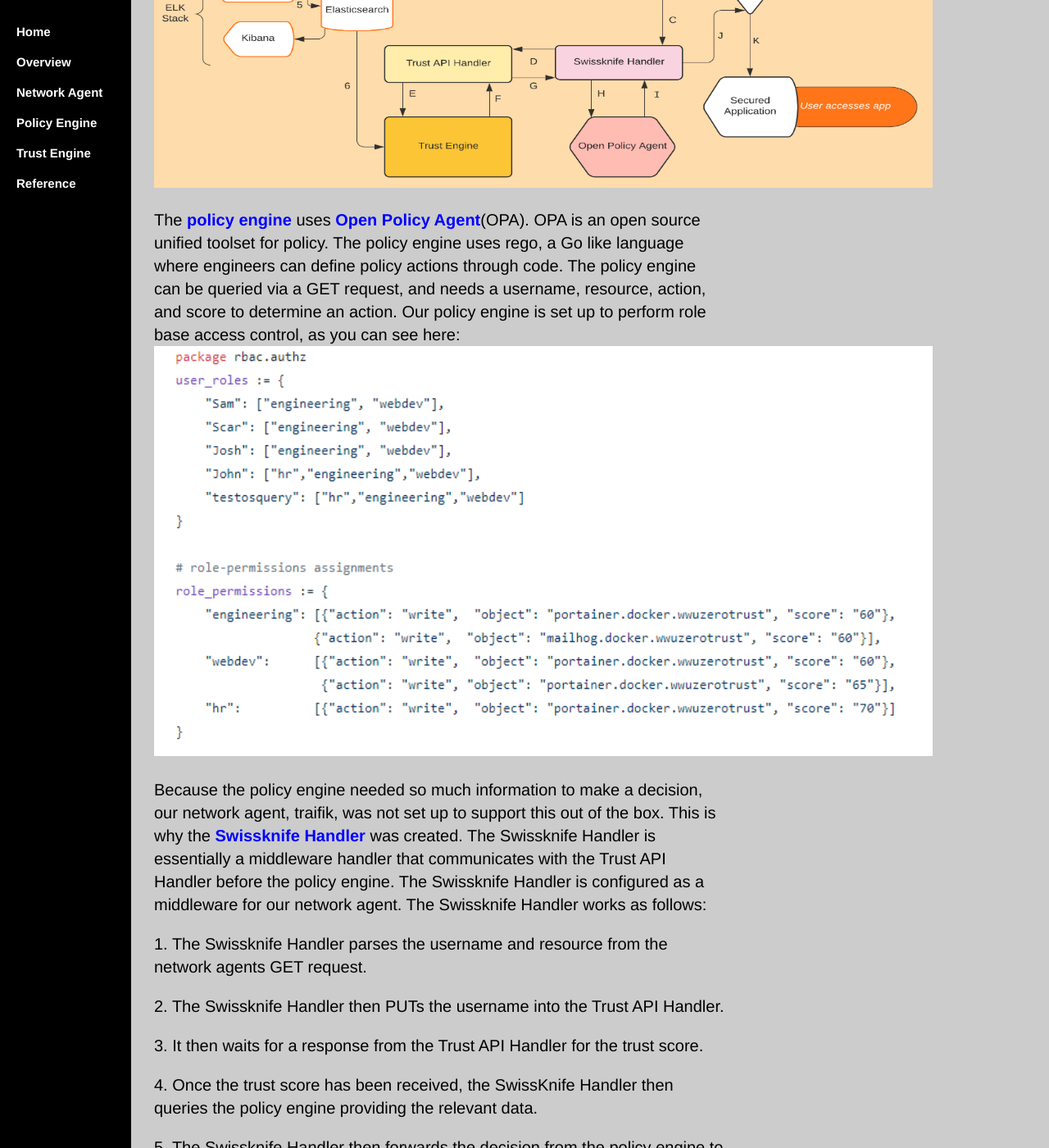
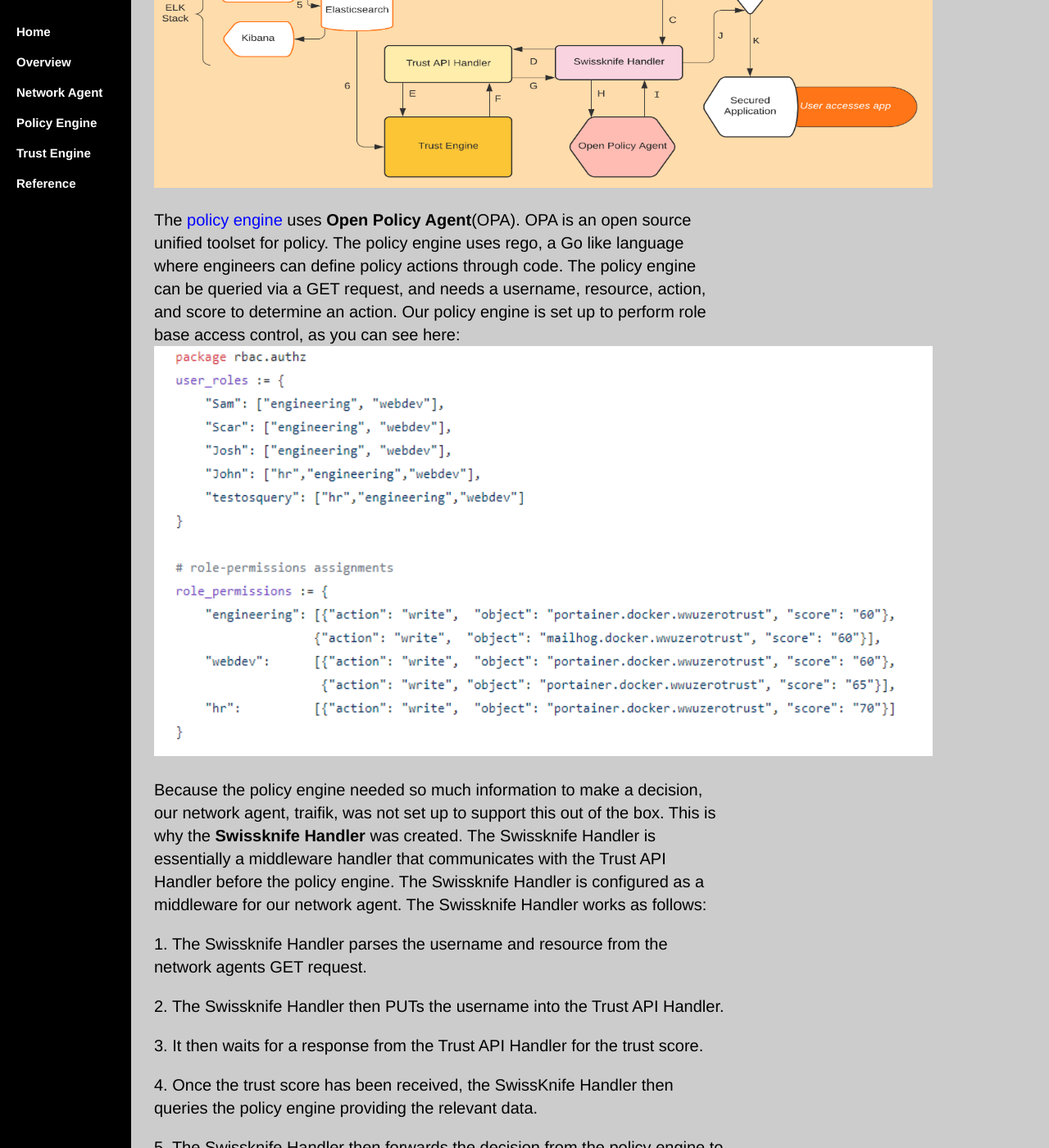
Before and after one commit to WWUZeroTrust/WWUZeroTrust.github.io, a Jekyll site: the page PolicyEngine/index.html, which Jekyll copies as it is, in a window 1280 px wide and 1400 px high, scrolled down 370 px. Shown: the whole window at 82% size. Built offline with Jekyll 4.4.1, drawn with Linux system fonts in a browser that asks for light colours.

Commit message:
Update index.html

```diff
--- a/PolicyEngine/index.html
+++ b/PolicyEngine/index.html
@@ -78,20 +78,19 @@
     display: inline;
     margin-right: 20px;
 }
-a {
-    text-decoration: none;
-    color: white;
-}
-a:hover {
-    text-decoration: underline;
-}
-b {
-    text-decoration: none;
-    color: blue;
-}
-b:hover {
-    text-decoration: underline;
-}
+
+A.class1 {color:white;}
+A.class1:link  {text-decoration: none; color: white;}
+A.class1:visited {text-decoration: none; color: white;}
+A.class1:hover {text-decoration: underline; color: white;}
+A.class1:active {text-decoration: none; color: white;}
+
+
+A.class2 {color:blue;}
+A.class2:link {text-decoration: none; color: blue;}
+A.class2:visited {text-decoration: none; color: blue;}
+A.class2:hover {text-decoration: underline; color: blue;}
+A.class2:active {text-decoration: none; color: blue;}
 p {
     font-size: 1em;
     line-height: 1.4em;
@@ -115,8 +114,9 @@
 <div class="main">
 	<h1>Policy Engine</h1>
 
+
 <img src="/image/Flowchart_OPA_Handlers.png" alt="hi" class="inline" height="500" width="950"/>
-<p>The <b href="https://github.com/WWUZeroTrust/OPA">policy engine</b> uses <b href="https://www.openpolicyagent.org/">Open Policy Agent</b>(OPA). OPA is an open source unified toolset for policy. The policy engine uses rego, a Go like language where engineers can define policy actions through code. The policy engine can be queried via a GET request, and needs a username, resource, action, and score to determine an action. Our policy engine is set up to perform role base access control, as you can see here:<br>
+<p>The <a href="https://github.com/WWUZeroTrust/OPA" class="class2">policy engine</a> uses <b href="https://www.openpolicyagent.org/">Open Policy Agent</b>(OPA). OPA is an open source unified toolset for policy. The policy engine uses rego, a Go like language where engineers can define policy actions through code. The policy engine can be queried via a GET request, and needs a username, resource, action, and score to determine an action. Our policy engine is set up to perform role base access control, as you can see here:<br>
 <img src="/image/User_Roles_Policy.PNG" alt="hi" class="inline" height="500" width="950"/>
 <p>Because the policy engine needed so much information to make a decision, our network agent, traifik, was not set up to support this out of the box. This is why the <b href="https://github.com/WWUZeroTrust/Swissknife_Handler/blob/master/handler.py">Swissknife Handler</b> was created. The Swissknife Handler is essentially a middleware handler that communicates with the Trust API Handler before the policy engine. The Swissknife Handler is configured as a middleware for our network agent. The Swissknife Handler works as follows:</p>
 <p>1.	The Swissknife Handler parses the username and resource from the network agents GET request.</p>
```
